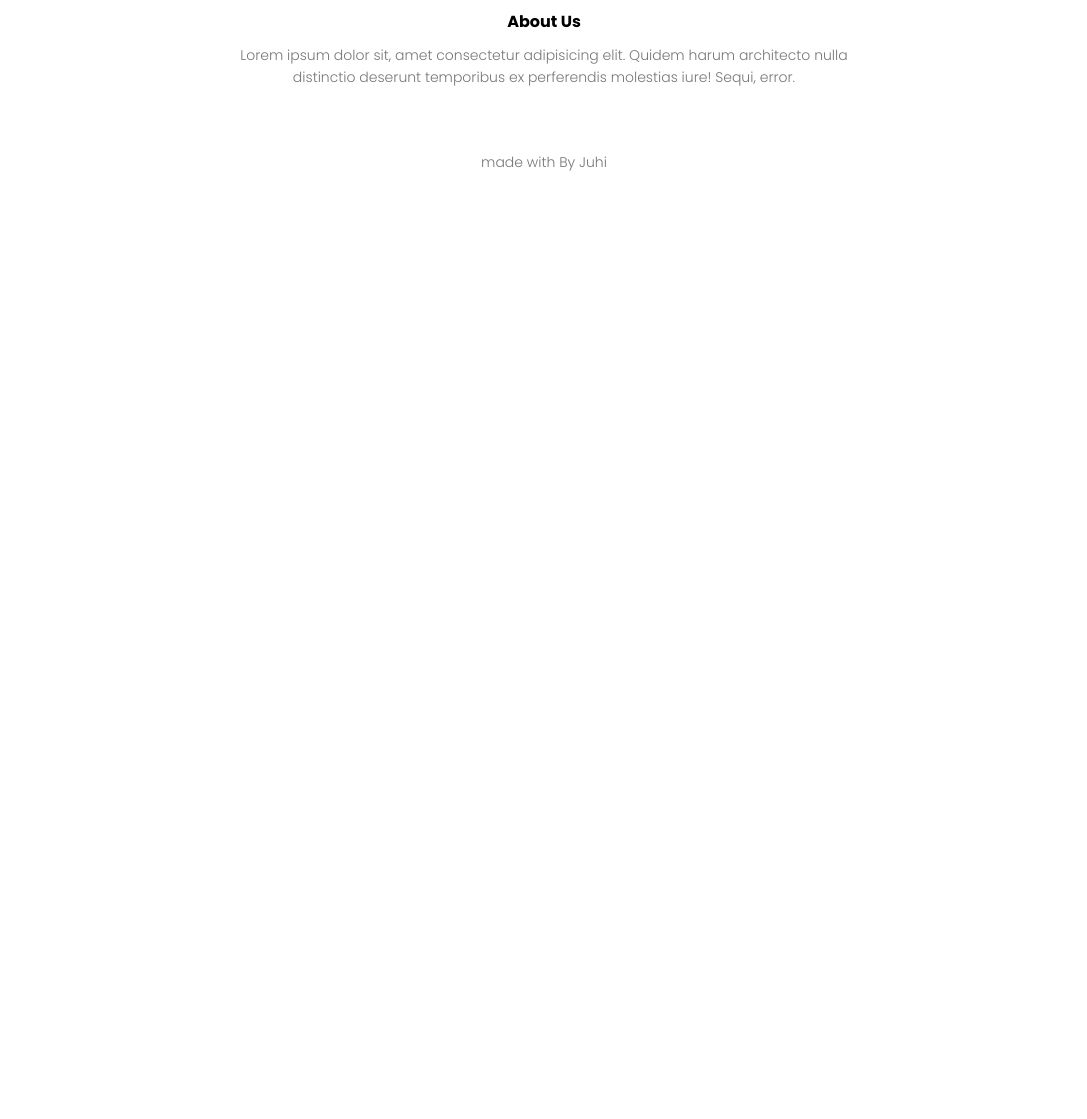
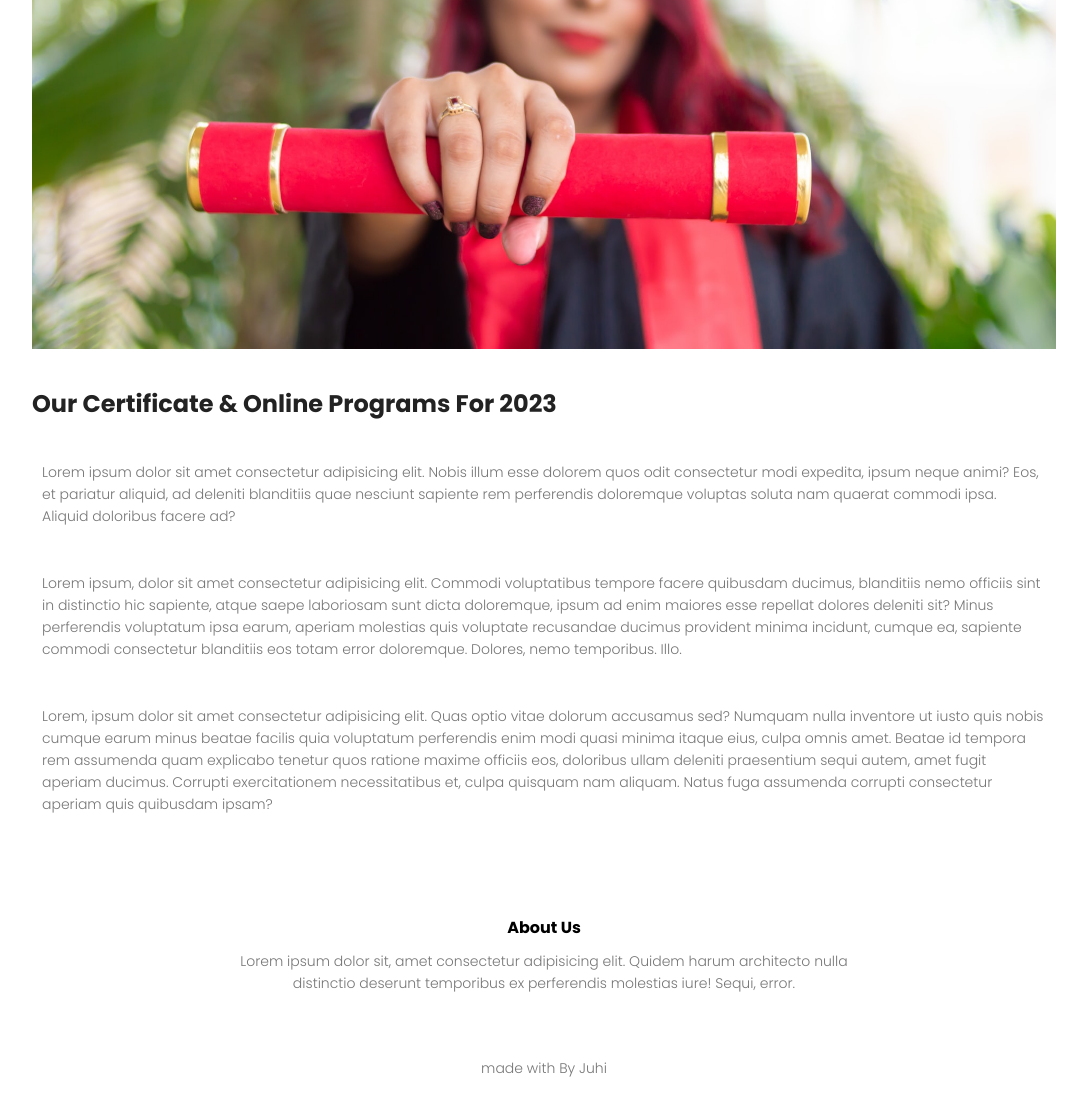
Before and after one commit to juhinagpure/Eduford-university, a PHP site: page /blog.html in a window 1280 px wide. Shown: the part 792-1911 px from the top of the page, without its empty margins (96-1183 px from the left). Before the commit the page ends 963 px from the top, so only its background shows below. Run offline with PHP 8.4, Linux system fonts and the light colour scheme.

Commit message:
added style for blog.html

```diff
--- a/blog.html
+++ b/blog.html
@@ -30,21 +30,36 @@
                 </ul>
             </div><i class="fa fa-bars" onclick="showMenu()"></i>
         </nav>
-        <h1>Our Certificate & Online Programs For 2021</h1>
+        <h1>Our Certificate & Online Programs For 2023</h1>
     </section>
     <!-- blog page content -->
+    <section class="blog-content">
+        <div class="blog-left">
+            <img src="/eduford_img/certificate.jpg" alt="">
+            <h2>Our Certificate & Online Programs For 2023</h2>
+            <p>Lorem ipsum dolor sit amet consectetur adipisicing elit. Nobis illum esse dolorem quos odit consectetur
+                modi expedita, ipsum neque animi? Eos, et pariatur aliquid, ad deleniti blanditiis quae nesciunt
+                sapiente rem perferendis doloremque voluptas soluta nam quaerat commodi ipsa. Aliquid doloribus facere
+                ad?</p>
+            <br>
+            <p>Lorem ipsum, dolor sit amet consectetur adipisicing elit. Commodi voluptatibus tempore facere quibusdam
+                ducimus, blanditiis nemo officiis sint in distinctio hic sapiente, atque saepe laboriosam sunt dicta
+                doloremque, ipsum ad enim maiores esse repellat dolores deleniti sit? Minus perferendis voluptatum ipsa
+                earum, aperiam molestias quis voluptate recusandae ducimus provident minima incidunt, cumque ea,
+                sapiente commodi consectetur blanditiis eos totam error doloremque. Dolores, nemo temporibus. Illo.</p>
+            <br>
+            <p>Lorem, ipsum dolor sit amet consectetur adipisicing elit. Quas optio vitae dolorum accusamus sed? Numquam
+                nulla inventore ut iusto quis nobis cumque earum minus beatae facilis quia voluptatum perferendis enim
+                modi quasi minima itaque eius, culpa omnis amet. Beatae id tempora rem assumenda quam explicabo tenetur
+                quos ratione maxime officiis eos, doloribus ullam deleniti praesentium sequi autem, amet fugit aperiam
+                ducimus. Corrupti exercitationem necessitatibus et, culpa quisquam nam aliquam. Natus fuga assumenda
+                corrupti consectetur aperiam quis quibusdam ipsam?</p>
+        </div>
+        <div class="blog-right">
 
-    <section class="blog-content">
-        <div class="row">
-            <div class="blog-left">
-                <img src=eduford_img/certificate.jpg"" alt="">
-            </div>
-            <div class="blog-right">
+        </div>
 
-            </div>
-        </div>
     </section>
-
 
     <!-- Footer -->
     <section class="footer">
--- a/style.css
+++ b/style.css
@@ -411,3 +411,22 @@ color: #f44336;
 .red-btn:hover{
     color: #fff;
 }
+
+/* blog-content */
+.blog-content{
+    width: 80%;
+    margin: auto;
+    padding: 60px 0;
+}
+.blog-left{
+    flex-basis: 65%;
+
+}
+.blog-left img{
+    width: 100%;
+}
+.blog-left h2{
+    color: #222;
+    font-weight: 600;
+    margin: 30px 0;
+}
```
